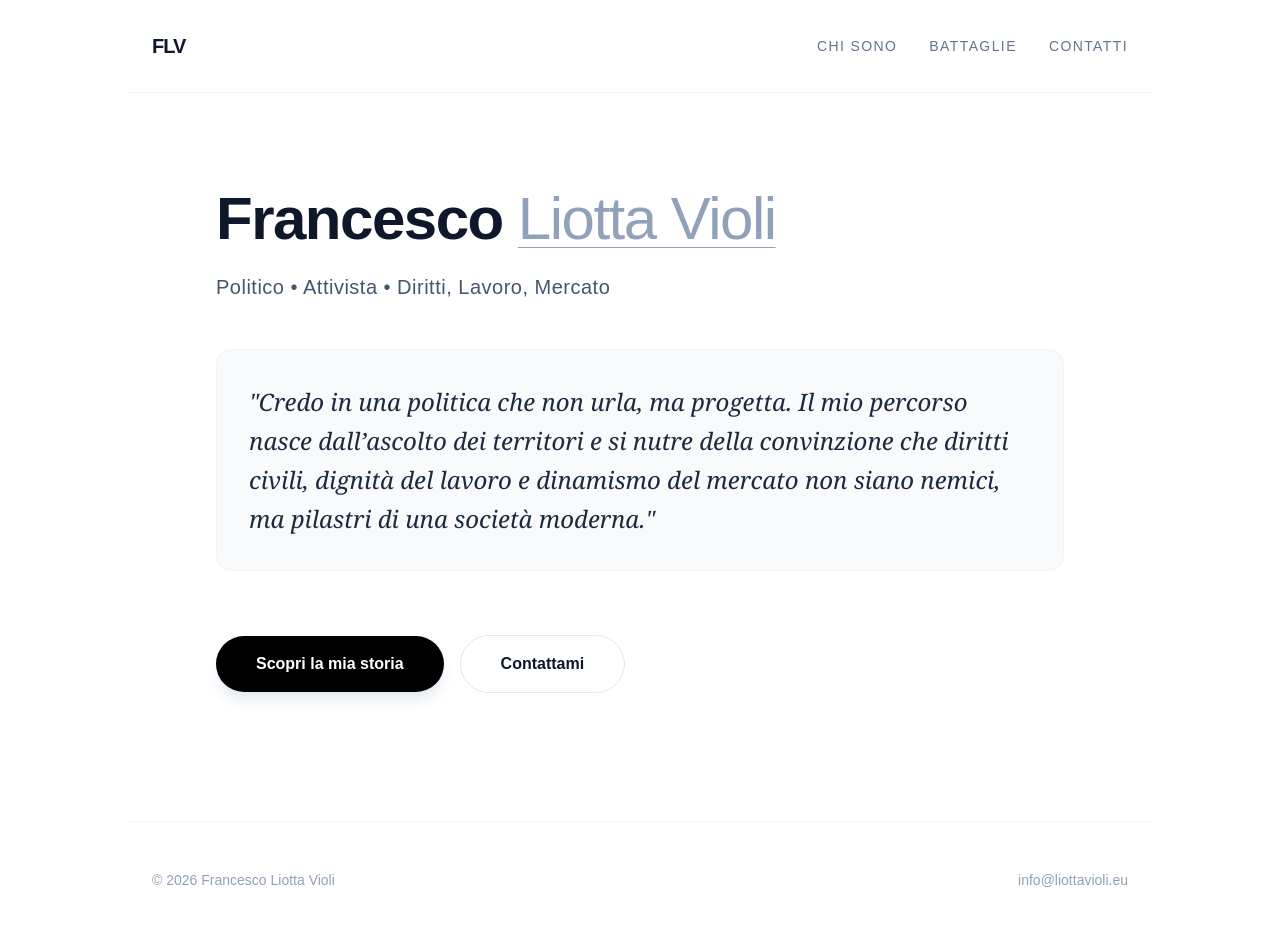
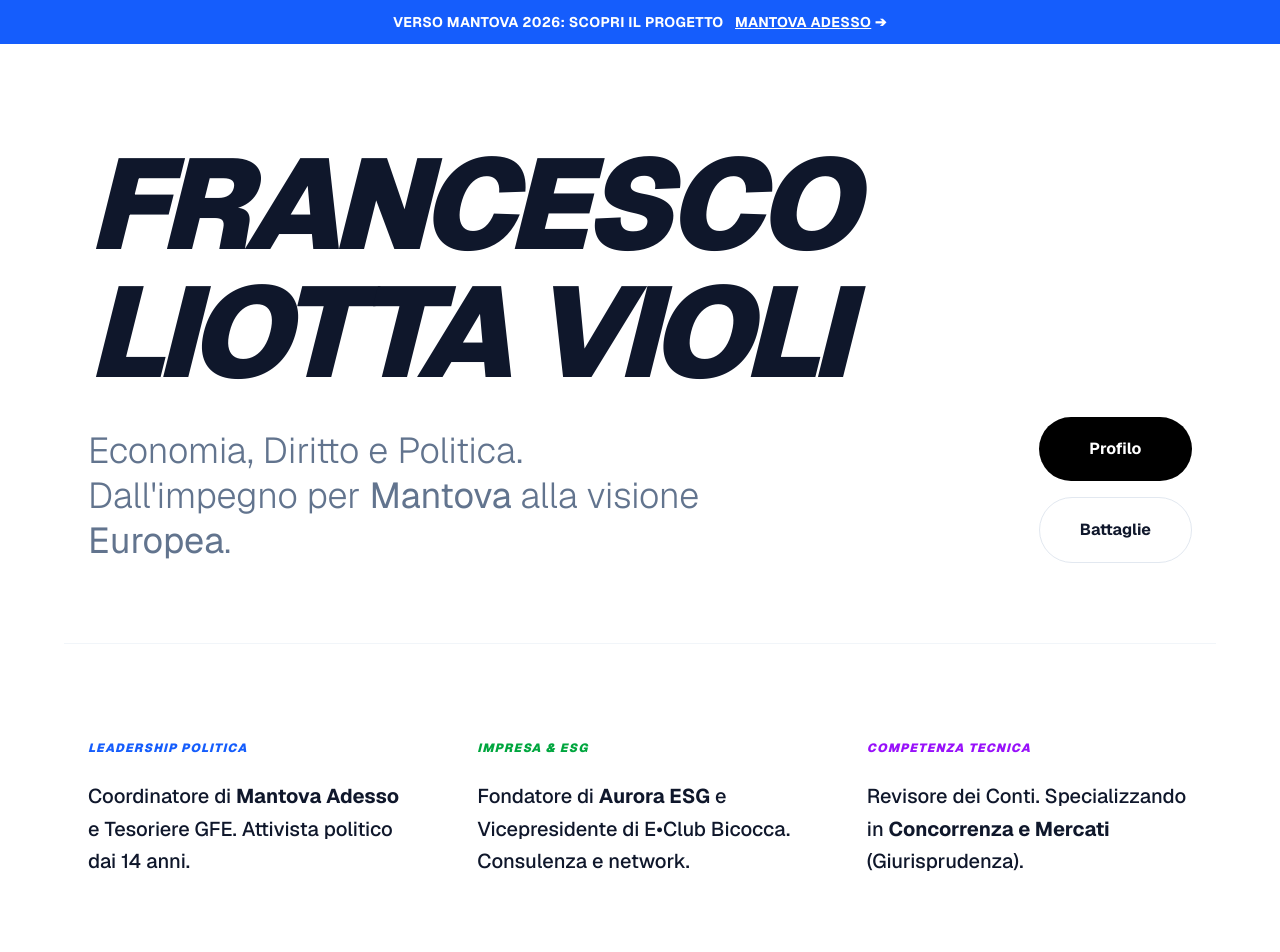
Before and after one commit to frenziii-661/sito-liottavioli, a Next.js app: page / in a window 1280 px wide. Shown: the top 952 px of the page. Built offline with nearby package versions, Linux system fonts and the light colour scheme.

Commit message:
Versione definitiva Home e Chi Sono con link ufficiali

```diff
--- a/app/chi-sono/page.tsx
+++ b/app/chi-sono/page.tsx
@@ -5,15 +5,41 @@
     <main className="max-w-4xl mx-auto px-6 py-20 font-serif text-slate-900">
       <Link href="/" className="text-sm font-sans text-slate-400 hover:text-black transition uppercase tracking-widest">← Torna alla Home</Link>
 
-      <h1 className="text-5xl font-bold mt-12 mb-8">Chi Sono</h1>
+      <h1 className="text-5xl font-bold mt-12 mb-8 italic text-black">Profilo e Impegno</h1>
 
-      <div className="prose prose-lg leading-relaxed text-slate-800 space-y-6">
-        <p className="font-bold text-xl">Francesco Liotta Violi è un esponente politico e attivista impegnato nell’analisi e nella riforma delle politiche pubbliche.</p>
+      <div className="prose prose-lg leading-relaxed text-slate-800 space-y-10">
 
-        <p>Il suo focus specialistico riguarda i diritti civili, le dinamiche del mercato del lavoro e l’integrazione europea. La sua visione politica coniuga il pragmatismo economico con una rigorosa difesa delle libertà individuali.</p>
+        <section className="bg-blue-50 p-8 rounded-3xl border border-blue-100">
+          <h2 className="text-2xl font-bold font-sans text-blue-900 mb-4 mt-0">Mantova Adesso</h2>
+          <p className="mb-0 text-blue-900/80">
+            Da dicembre 2025 coordino il progetto <strong>"Mantova Adesso – Liberali e Riformisti"</strong>. Un'iniziativa nata per aggregare l'area di centro, le forze liberal-democratiche e le realtà civiche in vista delle elezioni amministrative di Mantova della primavera 2026. Lavoriamo per una città moderna, europea e pragmatica.
+          </p>
+        </section>
 
-        <h2 className="text-2xl font-bold font-sans mt-12">Il Metodo</h2>
-        <p>La politica di Francesco Liotta Violi si distingue per il rigore analitico. Ogni presa di posizione è il risultato di un processo che parte dall’ascolto dei territori e si sviluppa attraverso l’elaborazione di soluzioni strutturali e sostenibili.</p>
+        <section>
+          <h2 className="text-2xl font-bold font-sans mb-4 text-slate-900 border-b pb-2">Formazione e Specializzazione</h2>
+          <p>
+            Dopo la laurea in <strong>Economia presso l'Università degli Studi di Milano-Bicocca</strong>, ho scelto di completare il mio profilo con la <strong>Magistrale in Giurisprudenza</strong>. Il mio piano di studi è focalizzato su <strong>"Concorrenza e Mercati"</strong>, un ambito dove la regolamentazione giuridica incontra le dinamiche economiche globali.
+          </p>
+          <p>
+            Questa duplice competenza guida la mia attività di <strong>Revisore dei Conti</strong> e la gestione di <strong>Aurora ESG</strong>, società di consulenza che ho fondato per supportare le imprese nell'integrazione dei criteri di sostenibilità nei processi decisionali.
+          </p>
+        </section>
+
+        <section>
+          <h2 className="text-2xl font-bold font-sans mb-4 text-slate-900 border-b pb-2">Attivismo e Network</h2>
+          <p>
+            La mia passione politica ha radici profonde: sono un <strong>attivista da quando avevo 14 anni</strong>. Un percorso iniziato nel metodo radicale e proseguito nel <strong>Movimento Federalista Europeo</strong>, dove da novembre 2025 ricopro l'incarico di <strong>Tesoriere della GFE Mantova</strong>.
+          </p>
+          <p>
+            A Milano, in qualità di <strong>Vicepresidente di E•Club Bicocca</strong>, mi occupo di promuovere la cultura imprenditoriale tra i giovani, convinto che il network e l'iniziativa individuale siano i veri motori del cambiamento sociale.
+          </p>
+        </section>
+      </div>
+
+      <div className="mt-16 flex flex-wrap gap-4">
+        <a href="https://www.linkedin.com/in/francescoliottavioli" target="_blank" rel="noopener noreferrer" className="bg-slate-900 text-white px-8 py-3 rounded-full font-sans text-sm hover:bg-blue-700 transition">LinkedIn</a>
+        <a href="https://linktr.ee/francescoliottavioli" target="_blank" rel="noopener noreferrer" className="border border-slate-200 px-8 py-3 rounded-full font-sans text-sm hover:bg-slate-50 transition text-slate-600">Linktree</a>
       </div>
     </main>
   );
--- a/app/page.tsx
+++ b/app/page.tsx
@@ -1,57 +1,62 @@
 import Link from 'next/link';
-
-export const metadata = {
-  title: 'Francesco Liotta Violi | Politico e Attivista',
-  description: 'Sito ufficiale di Francesco Liotta Violi. Focus su riforme del lavoro, diritti civili e visione federalista europea.',
-}
 
 export default function Home() {
   return (
-    <div className="min-h-screen bg-white text-slate-900 selection:bg-slate-200">
+    <main className="min-h-screen bg-white text-slate-900 font-sans">
 
-      {/* Navigazione */}
-      <nav className="max-w-5xl mx-auto px-6 py-8 flex justify-between items-center border-b border-slate-100">
-        <span className="font-bold tracking-tighter text-xl">FLV</span>
-        <div className="space-x-8 font-medium text-sm uppercase tracking-widest text-slate-500">
-          <Link href="/chi-sono" className="hover:text-black transition">Chi Sono</Link>
-          <Link href="/battaglie" className="hover:text-black transition">Battaglie</Link>
-          <Link href="/contatti" className="hover:text-black transition">Contatti</Link>
-        </div>
-      </nav>
+      {/* Banner Politico Mantova Adesso */}
+      <div className="bg-blue-600 text-white py-3 px-6 text-center text-sm font-bold tracking-wide uppercase">
+        Verso Mantova 2026: Scopri il progetto <Link href="/chi-sono" className="underline ml-2">Mantova Adesso</Link> ➔
+      </div>
 
       {/* Hero Section */}
-      <main className="max-w-4xl mx-auto px-6 pt-24 pb-32">
-        <h1 className="text-6xl font-extrabold tracking-tight mb-6 text-slate-900">
-          Francesco <span className="text-slate-400 font-light underline decoration-1 underline-offset-8">Liotta Violi</span>
-        </h1>
+      <section className="max-w-6xl mx-auto px-6 pt-24 pb-20">
+        <div className="flex flex-col md:flex-row justify-between items-end gap-12">
+          <div className="max-w-4xl">
+            <h1 className="text-7xl md:text-9xl font-black tracking-tighter mb-8 italic leading-none">
+              FRANCESCO<br />LIOTTA VIOLI
+            </h1>
+            <p className="text-2xl md:text-4xl font-light leading-tight text-slate-500 max-w-2xl">
+              Economia, Diritto e Politica. <br />
+              Dall'impegno per <strong>Mantova</strong> alla visione <strong>Europea</strong>.
+            </p>
+          </div>
+          <div className="flex flex-col gap-4 w-full md:w-auto">
+            <Link href="/chi-sono" className="bg-black text-white px-10 py-5 rounded-full font-bold text-center hover:scale-105 transition-transform">
+              Profilo
+            </Link>
+            <Link href="/battaglie" className="border border-slate-200 px-10 py-5 rounded-full font-bold text-center hover:bg-slate-50 transition">
+              Battaglie
+            </Link>
+          </div>
+        </div>
+      </section>
 
-        <p className="text-xl text-slate-600 mb-12 font-medium tracking-wide">
-          Politico • Attivista • Diritti, Lavoro, Mercato
-        </p>
+      {/* Sezione Highlights */}
+      <section className="max-w-6xl mx-auto px-6 py-24 border-t border-slate-100">
+        <div className="grid md:grid-cols-3 gap-16">
+          <div>
+            <h3 className="text-xs font-black uppercase tracking-widest text-blue-600 mb-6 italic">Leadership Politica</h3>
+            <p className="text-xl leading-relaxed font-medium">Coordinatore di <strong>Mantova Adesso</strong> e Tesoriere GFE. Attivista politico dai 14 anni.</p>
+          </div>
+          <div>
+            <h3 className="text-xs font-black uppercase tracking-widest text-green-600 mb-6 italic">Impresa & ESG</h3>
+            <p className="text-xl leading-relaxed font-medium">Fondatore di <strong>Aurora ESG</strong> e Vicepresidente di E•Club Bicocca. Consulenza e network.</p>
+          </div>
+          <div>
+            <h3 className="text-xs font-black uppercase tracking-widest text-purple-600 mb-6 italic">Competenza Tecnica</h3>
+            <p className="text-xl leading-relaxed font-medium">Revisore dei Conti. Specializzando in <strong>Concorrenza e Mercati</strong> (Giurisprudenza).</p>
+          </div>
+        </div>
+      </section>
 
-        {/* Manifesto */}
-        <section className="bg-slate-50 p-8 rounded-2xl border border-slate-100 mb-16">
-          <p className="text-2xl leading-relaxed font-serif italic text-slate-800">
-            "Credo in una politica che non urla, ma progetta. Il mio percorso nasce dall’ascolto dei territori e si nutre della convinzione che diritti civili, dignità del lavoro e dinamismo del mercato non siano nemici, ma pilastri di una società moderna."
-          </p>
-        </section>
-
-        {/* Pulsanti di Azione */}
-        <div className="flex flex-col sm:flex-row gap-4 items-center">
-          <Link href="/chi-sono" className="w-full sm:w-auto text-center bg-black text-white px-10 py-4 rounded-full font-bold hover:bg-slate-800 transition shadow-lg shadow-slate-200">
-            Scopri la mia storia
-          </Link>
-          <Link href="mailto:info@liottavioli.eu" className="w-full sm:w-auto text-center border border-slate-200 px-10 py-4 rounded-full font-bold hover:bg-slate-50 transition">
-            Contattami
-          </Link>
+      <footer className="max-w-6xl mx-auto px-6 py-12 border-t border-slate-100 flex flex-col md:flex-row justify-between items-center gap-6 text-slate-400 text-xs font-bold uppercase tracking-widest">
+        <p>© 2026 Francesco Liotta Violi</p>
+        <div className="flex gap-8">
+          <a href="https://www.linkedin.com/in/francescoliottavioli" className="hover:text-black">LinkedIn</a>
+          <a href="mailto:info@liottavioli.eu" className="hover:text-black">Contatti</a>
         </div>
-      </main>
-
-      {/* Footer */}
-      <footer className="max-w-5xl mx-auto px-6 py-12 border-t border-slate-100 text-slate-400 text-sm flex justify-between">
-        <p>© 2026 Francesco Liotta Violi</p>
-        <p>info@liottavioli.eu</p>
       </footer>
-    </div>
-  )
+    </main>
+  );
 }
```
